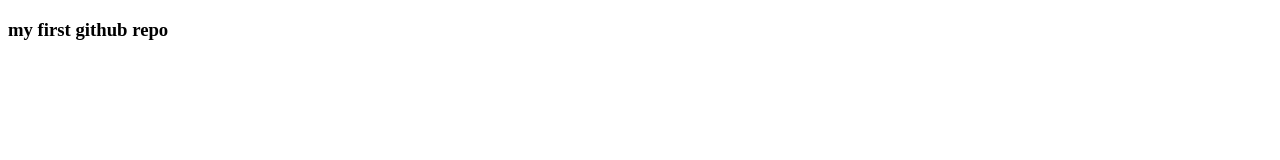
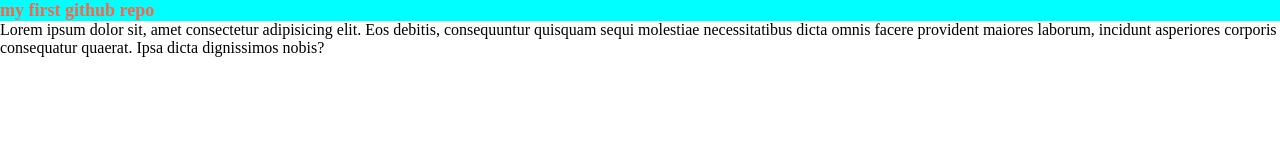
Before and after one commit to Rebeka08/my-frist-github-repo, a plain HTML site: page index.html in a window 1280 px wide. Drawn offline with Linux system fonts and the light colour scheme.

Commit message:
html and css cheang

```diff
--- a/index.html
+++ b/index.html
@@ -4,9 +4,11 @@
     <meta charset="UTF-8">
     <meta name="viewport" content="width=device-width, initial-scale=1.0">
     <title>my first github repo</title>
+    <link rel="stylesheet" href="style.css">
 </head>
 <body>
     <h3>my first github repo</h3>
+    <p>Lorem ipsum dolor sit, amet consectetur adipisicing elit. Eos debitis, consequuntur quisquam sequi molestiae necessitatibus dicta omnis facere provident maiores laborum, incidunt asperiores corporis consequatur quaerat. Ipsa dicta dignissimos nobis?</p>
 
 </body>
 </html>
--- a/style.css
+++ b/style.css
@@ -0,0 +1,10 @@
+*{
+    margin: 0;
+    padding: 0;
+
+}
+h3{
+    font-size: large;
+    color: tomato;
+    background-color: aqua;
+}
```
